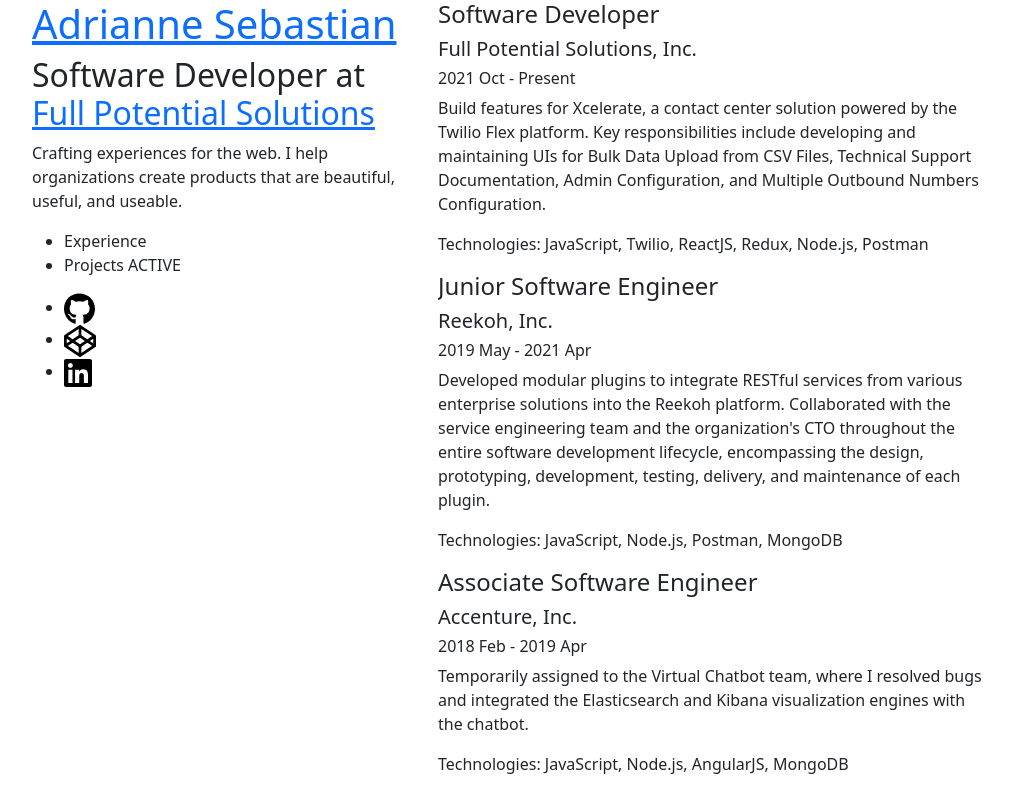
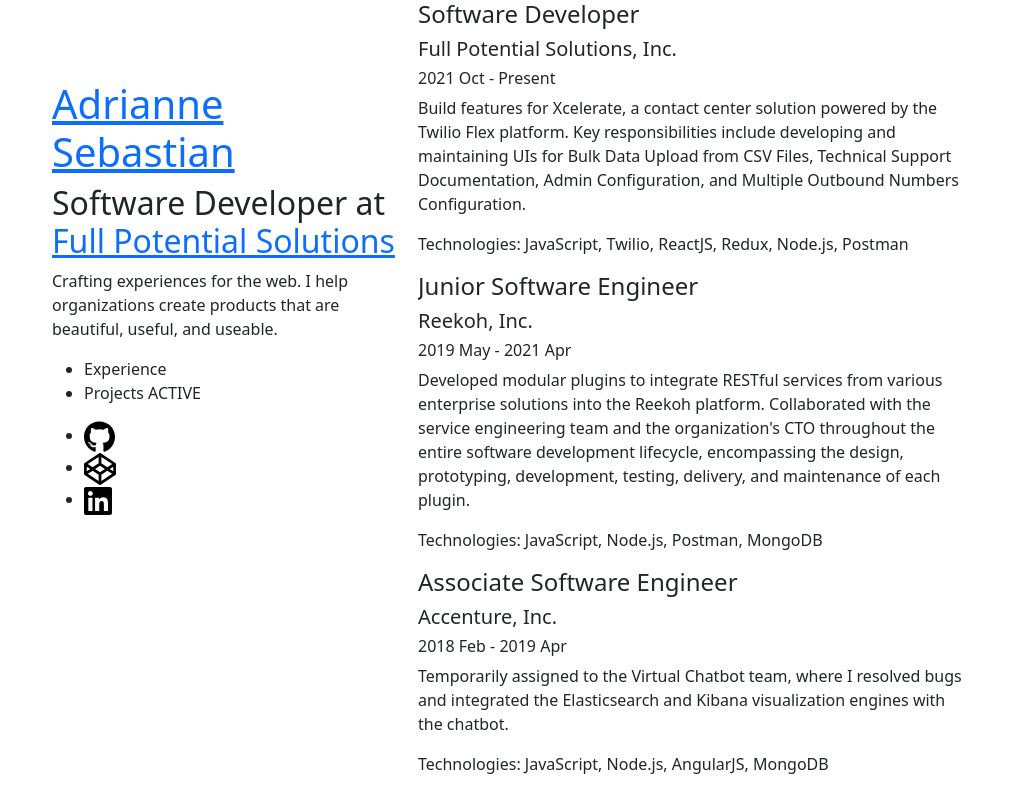
Before and after one commit to arcsbstn/arcsbstn.github.io, a React (Create React App) app: page / in a window 1280 px wide. Shown: the top 794 px of the page, without its empty margins (130-1142 px from the left). Built offline with nearby package versions, Linux system fonts and the light colour scheme.

Commit message:
add padding , fix height

```diff
--- a/src/components/sidebar/Sidebar.tsx
+++ b/src/components/sidebar/Sidebar.tsx
@@ -6,16 +6,20 @@
 
 const SidebarWrapper = styled.div`
   align-self: flex-start;
+  flex-direction: column;
   overflow-y: auto;
+  padding: 5em 0;
+  top: 0;
+
   position: -webkit-sticky;
   position: sticky;
-  top: 0;
-  max-width: 390px;
+  max-width: 350px;
+  height: 100vh;
 
   @media (max-width: 780px) {
     position: relative;
-    flex-direction: column;
     max-width: 780px;
+    height: auto;
   }
 `;
 
```
